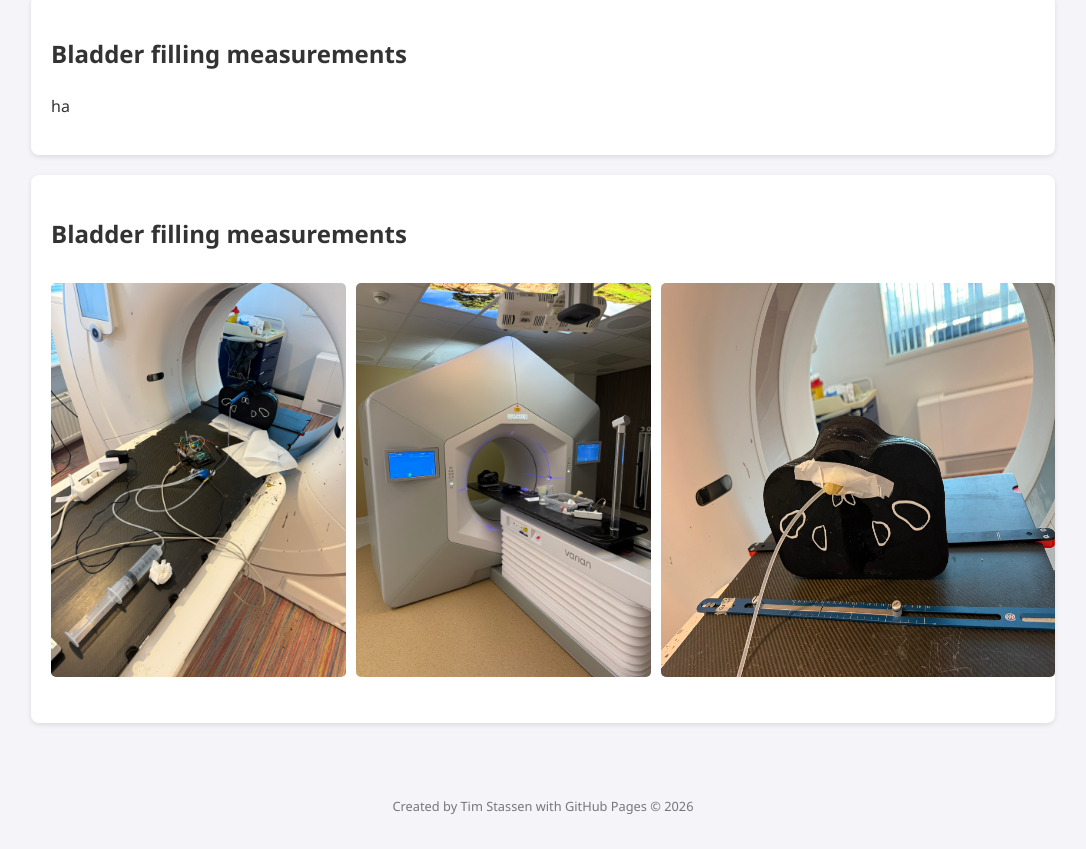
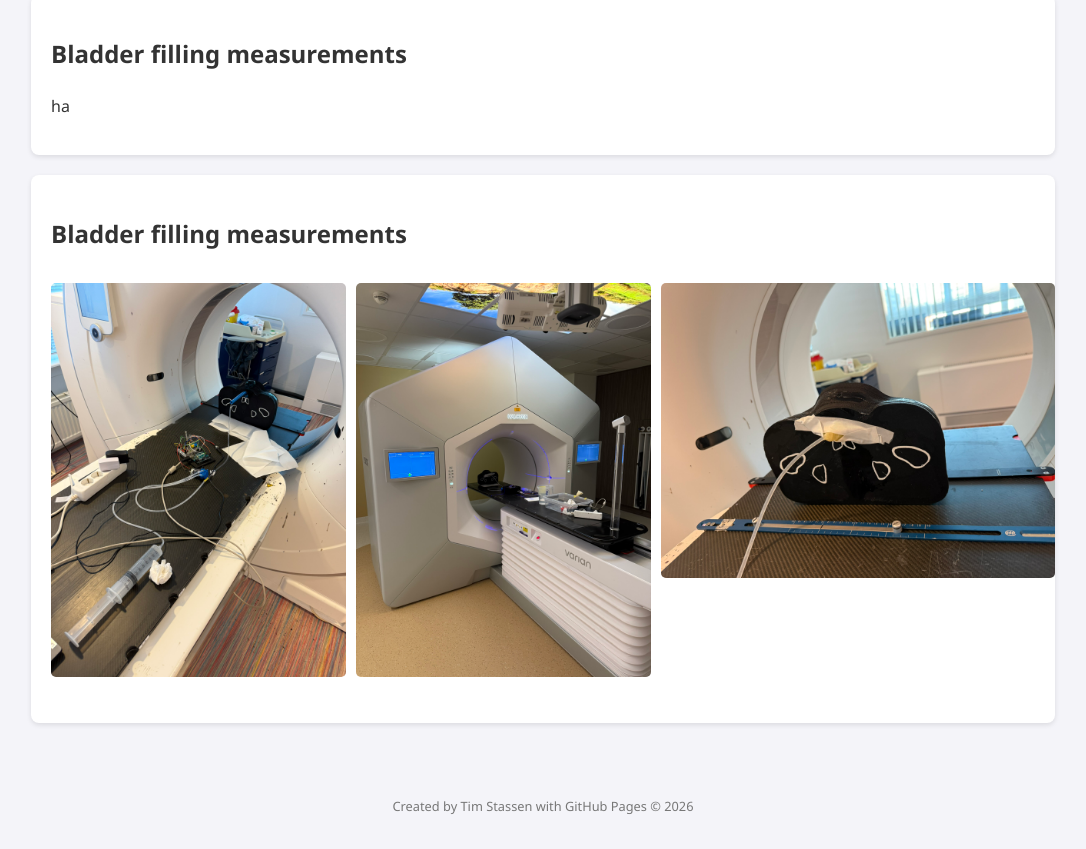
Before and after one commit to TimStassen/ESTRO26-Dynamic-Pelvis-Phantom, a plain HTML site: page index.html in a window 1280 px wide. Shown: the part 1278-2127 px from the top of the page, without its empty margins (97-1183 px from the left). Drawn offline with Linux system fonts and the light colour scheme.

Commit message:
Update index.html

```diff
--- a/index.html
+++ b/index.html
@@ -97,7 +97,7 @@
               <!-- Each image is forced to 24% width -->
               <img src="images/IMG_4841.JPEG" alt="Setup for CT" style="width: 30%; height: auto;">
               <img src="images/IMG_4883.JPEG" alt="CBCT setup" style="width: 30%; height: auto;">
-              <img src="images/IMG_4850.JPEG" alt="Bladder phantom" style="width: 40%; height: auto;">
+              <img src="images/IMG_4850.JPEG" alt="Bladder phantom" style="width: 40%; height: 80%;">
 
 
             </div>
```
